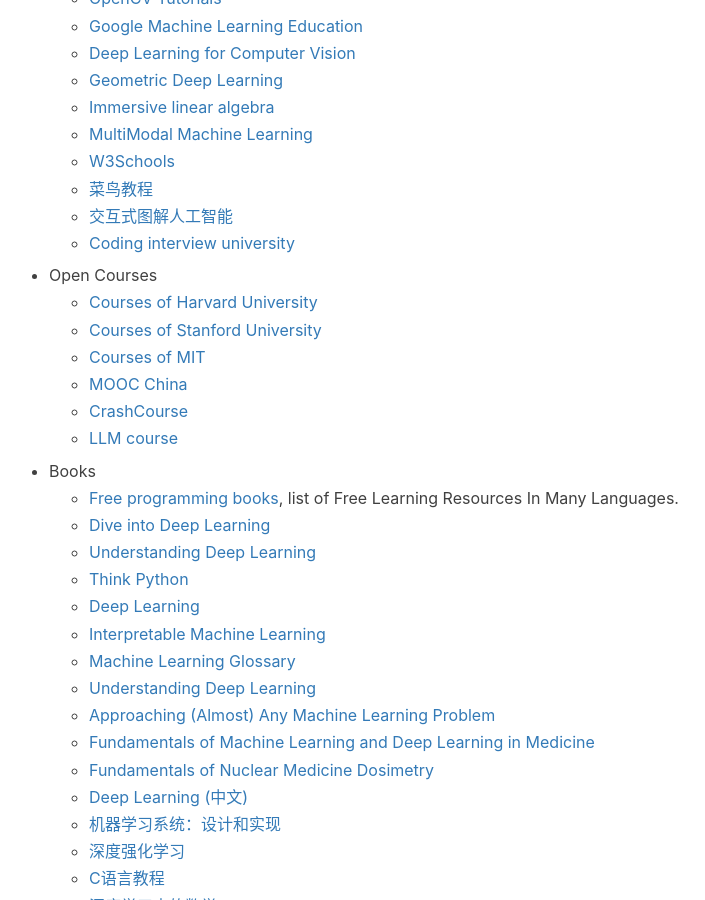
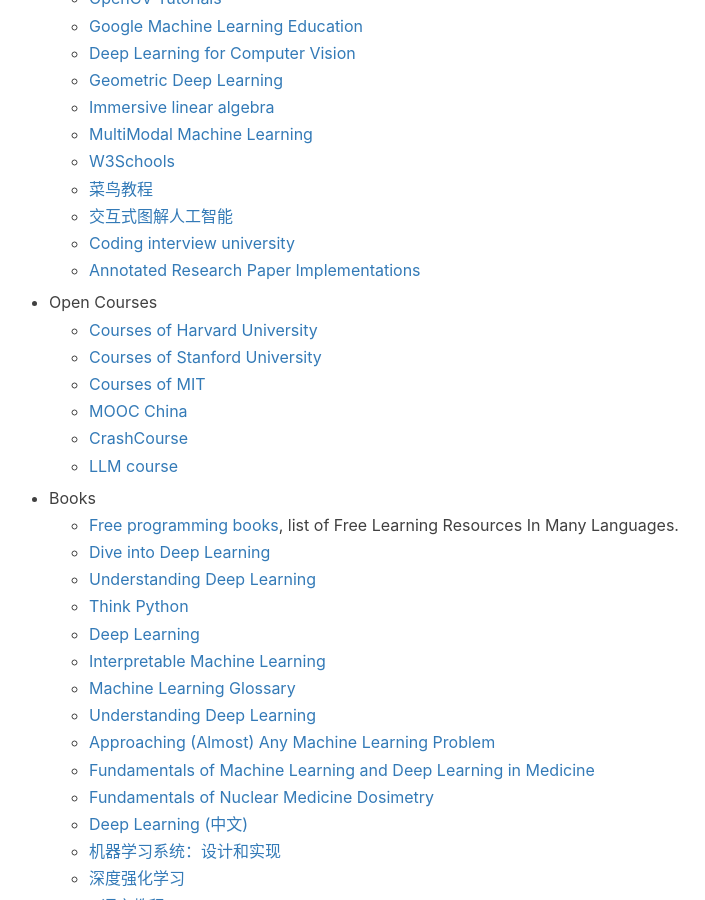
Before and after one commit to jizhang02/jizhang02.github.io, a Jekyll site: the page built from _posts/2022-09-20-productivity.markdown, in a window 1280 px wide and 900 px high, scrolled down 1851 px. Shown: the whole window, without its empty margins (256-961 px from the left). Built offline with Jekyll 4.4.1, drawn with Linux system fonts in a browser that asks for light colours; nearby versions of some CDN libraries; a script that is not in the unit is left out; comment, search, counter and statistics services are not loaded.

Commit message:
Update 2022-09-20-productivity.markdown

```diff
--- a/_posts/2022-09-20-productivity.markdown
+++ b/_posts/2022-09-20-productivity.markdown
@@ -73,6 +73,7 @@
     * [菜鸟教程](https://www.runoob.com/)
     * [交互式图解人工智能](https://okai.brown.edu/zh/index.html)
     * [Coding interview university](https://github.com/jwasham/coding-interview-university)
+    * [Annotated Research Paper Implementations](https://nn.labml.ai/index.html)
 
 * Open Courses
     * [Courses of Harvard University](https://pll.harvard.edu/catalog)
```
